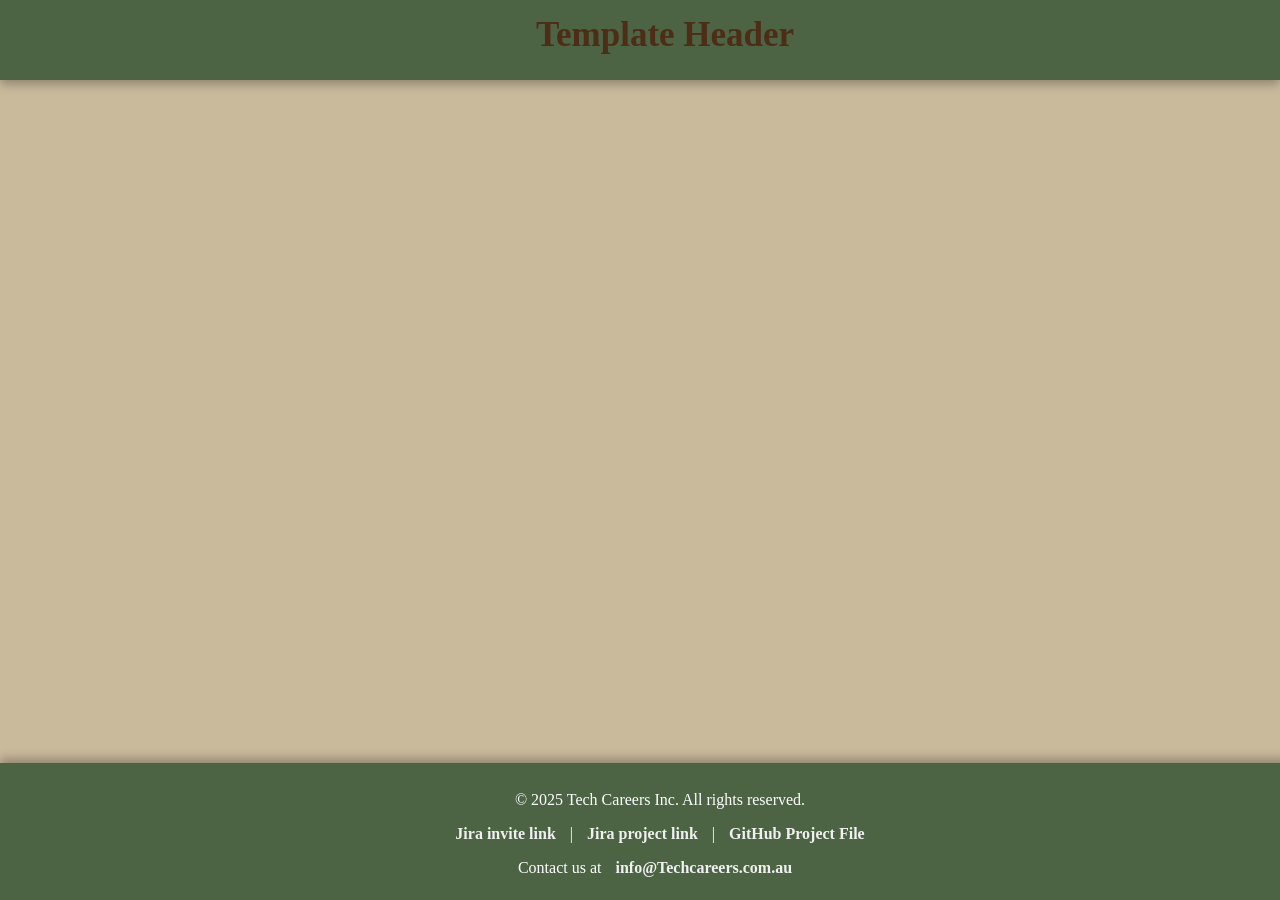
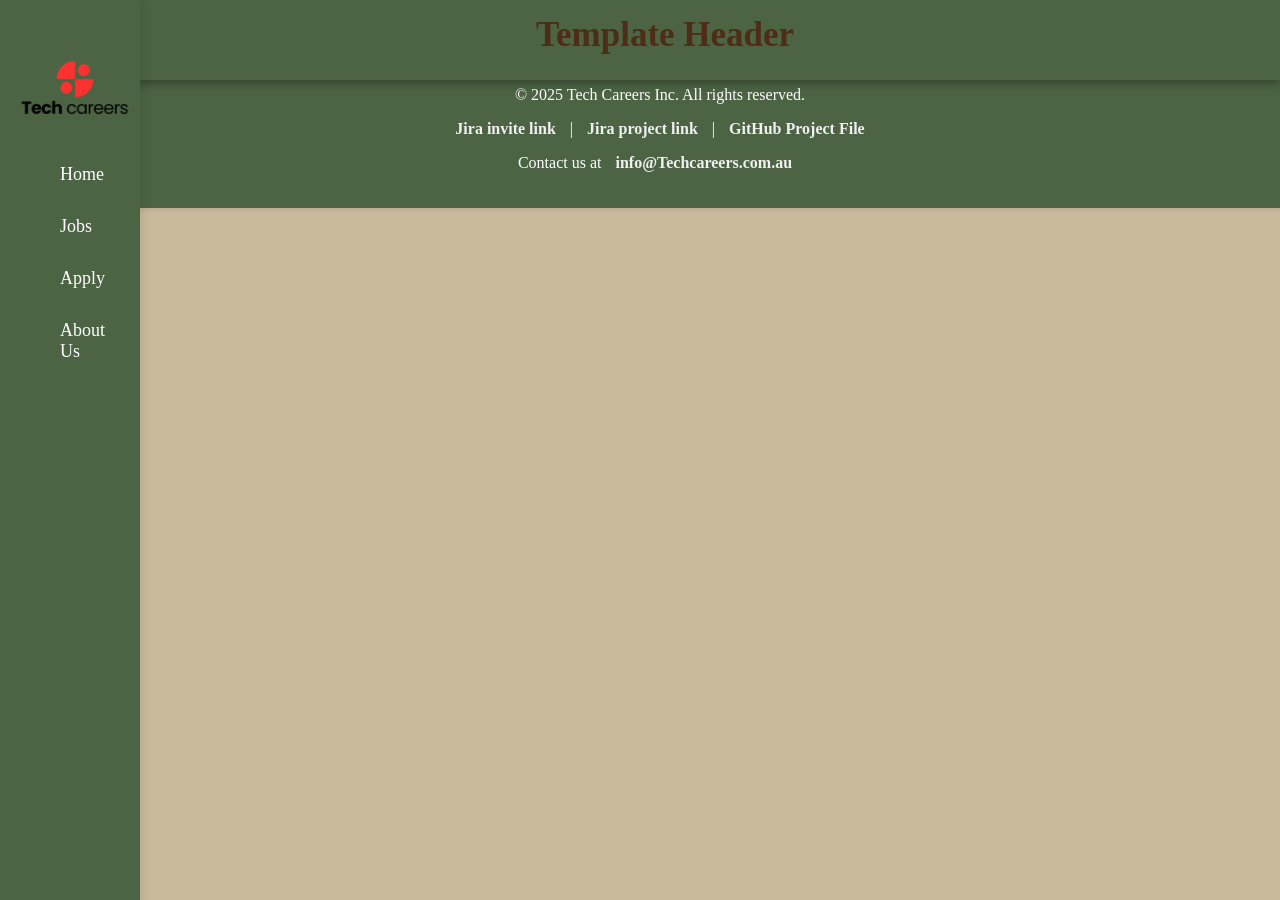
Before and after one commit to JordanThomasButler/LVSJ-GroupProj, a PHP site: page /project1/template.php in a window 1280 px wide. Run offline with PHP 8.4, Linux system fonts and the light colour scheme.

Commit message:
Updated aside, added to include pages, made footer stick to bottom

```diff
--- a/project1/header.inc
+++ b/project1/header.inc
@@ -3,11 +3,23 @@
 <head>
     <meta charset="UTF-8">
     <meta name="viewport" content="width=device-width, initial-scale=1.0">
-    <title>LVSJ - Web Systems</title>
+    <title><?= $pageTitle ?? 'LVSJ - Web Systems' ?></title>
     <link rel="stylesheet" href="../styles/styles.css">
 </head>
-<body class="incl">
+<body class="<?= $bodyClass ?? 'incl' ?>">
 
 <header class="incl">
-    <h1>Template Header</h1>
+    <h1><?= $headerTitle ?? 'Template Header' ?></h1>
 </header>
+
+<aside class="job-links">
+    <ul>
+        <div class="application-page-logo">
+            <img src="images/logo.png" class="logo-image" alt="Company Logo">
+        </div>
+        <li><a href="index.html">Home</a></li>
+        <li><a href="jobs.html">Jobs</a></li>
+        <li><a href="apply.html">Apply</a></li>
+        <li><a href="about.html">About Us</a></li>
+    </ul>
+</aside>
--- a/styles/styles.css
+++ b/styles/styles.css
@@ -28,7 +28,7 @@ header .header-content {
 
 /*alters the asides of the things with the "job-links" class */
 aside.job-links {
-    background-color: #a32b2b;
+    background-color: #4C6444;
     color: white;
     width: 100px;
     padding: 20px;
@@ -68,13 +68,13 @@ aside.job-links ul li a {
 
 /*When you hover over the things mentioned above the background is changed and a border is created to show it is hovered over*/
 aside.job-links ul li a:hover {
-    background-color: #ae3a3a;
+    background-color: #5A7855;
     border-radius: 5px;
 }
 
 /* Header for the jobs  */
 header.job-header {
-    background-color: #a32b2b;
+    background-color: #4C6444;
     color: white;
     padding: 0; /* Remove padding to make the header full width */
     position: static; /* Position the header at the top */
@@ -271,7 +271,7 @@ section.job-section .job-header {
     align-items: center;
     justify-content: center;
     cursor: pointer;
-    background-color: #a32b2b;
+    background-color: #4C6444;
     color: white;
     padding: 10px;
     border-radius: 8px;
@@ -558,6 +558,7 @@ header.incl {
     background-color: #4C6444;
     width: 100%;
     height: 80px;
+    z-index: 10;
     position: fixed;
     top: 0;
     left: 0;
@@ -578,15 +579,13 @@ footer.incl {
     background-color: #4C6444;
     color: white;
     width: 100%;
-    height: 100px;
-    position: fixed;
-    bottom: 0;
-    left: 0;
+    height: auto;
     box-shadow: 0 -4px 10px rgba(0, 0, 0, 0.3);
     text-align: center;
-    padding: 12px 20px;
-    padding-bottom: 25px;
+    padding: 20px;
+    margin-top: 50px; /* adds spacing between content and footer */
 }
+
 
 footer.incl nav a {
     color: #f0f0f0;
```
Also changed, not shown: project1/jobs.php (renamed from project1/jobs.html, +9 -34 lines).
